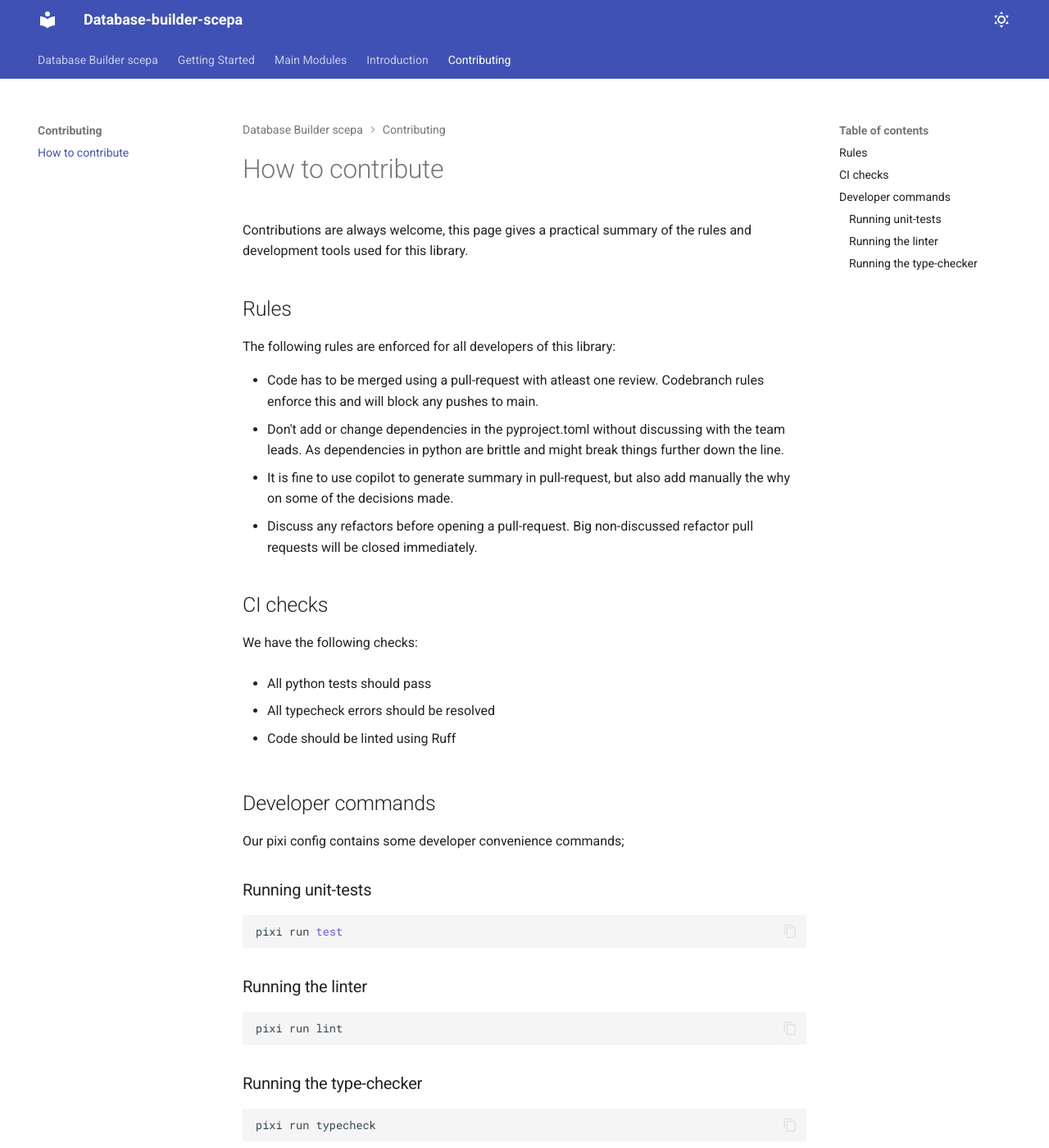
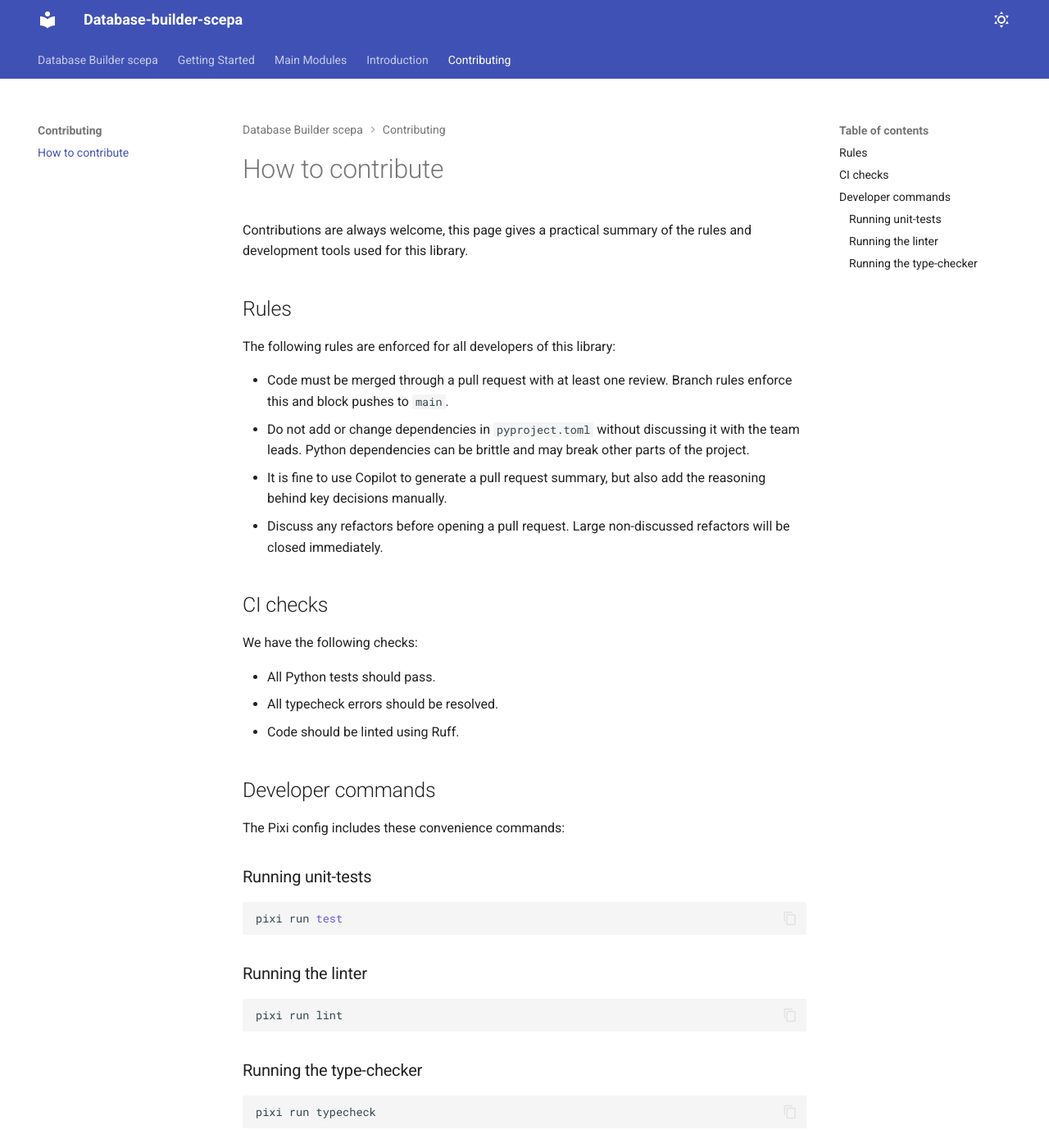
Before and after one commit to AIM-kennisplatformen/database-builder-scepa, an MkDocs documentation site: the page built from docs/contributing/rules.md, in a window 1280 px wide and 1400 px high. Shown: the whole window at 82% size. Built offline with MkDocs 1.6.1 and Material for MkDocs 9.7.7, drawn with Linux system fonts in a browser that asks for light colours.

Commit message:
adjusted docs to reflect refactor and cleanup changes.

```diff
--- a/docs/contributing/rules.md
+++ b/docs/contributing/rules.md
@@ -6,24 +6,22 @@ Contributions are always welcome, this page gives a practical summary of the rul
 
 The following rules are enforced for all developers of this library:
 
-- Code has to be merged using a pull-request with atleast one review. Codebranch rules enforce this and will block any pushes to main.
-- Don't add or change dependencies in the pyproject.toml without discussing with the team leads. As dependencies in python are brittle and might break things further down the line.
-- It is fine to use copilot to generate summary in pull-request, but also add manually the why on some of the decisions made.
-- Discuss any refactors before opening a pull-request. Big non-discussed refactor pull requests will be closed immediately.
+- Code must be merged through a pull request with at least one review. Branch rules enforce this and block pushes to `main`.
+- Do not add or change dependencies in `pyproject.toml` without discussing it with the team leads. Python dependencies can be brittle and may break other parts of the project.
+- It is fine to use Copilot to generate a pull request summary, but also add the reasoning behind key decisions manually.
+- Discuss any refactors before opening a pull request. Large non-discussed refactors will be closed immediately.
 
 ## CI checks
 
 We have the following checks:
 
-- All python tests should pass
-
-- All typecheck errors should be resolved
-
-- Code should be linted using Ruff
+- All Python tests should pass.
+- All typecheck errors should be resolved.
+- Code should be linted using Ruff.
 
 ## Developer commands
 
-Our pixi config contains some developer convenience commands;
+The Pixi config includes these convenience commands:
 
 ### Running unit-tests
 
```
Also changed, not shown: docs/main_modules/00_overview.md (+9 -5 lines), docs/main_modules/01_connectors.md (+5 -5 lines), docs/main_modules/02_storage.md (+2 -2 lines).
